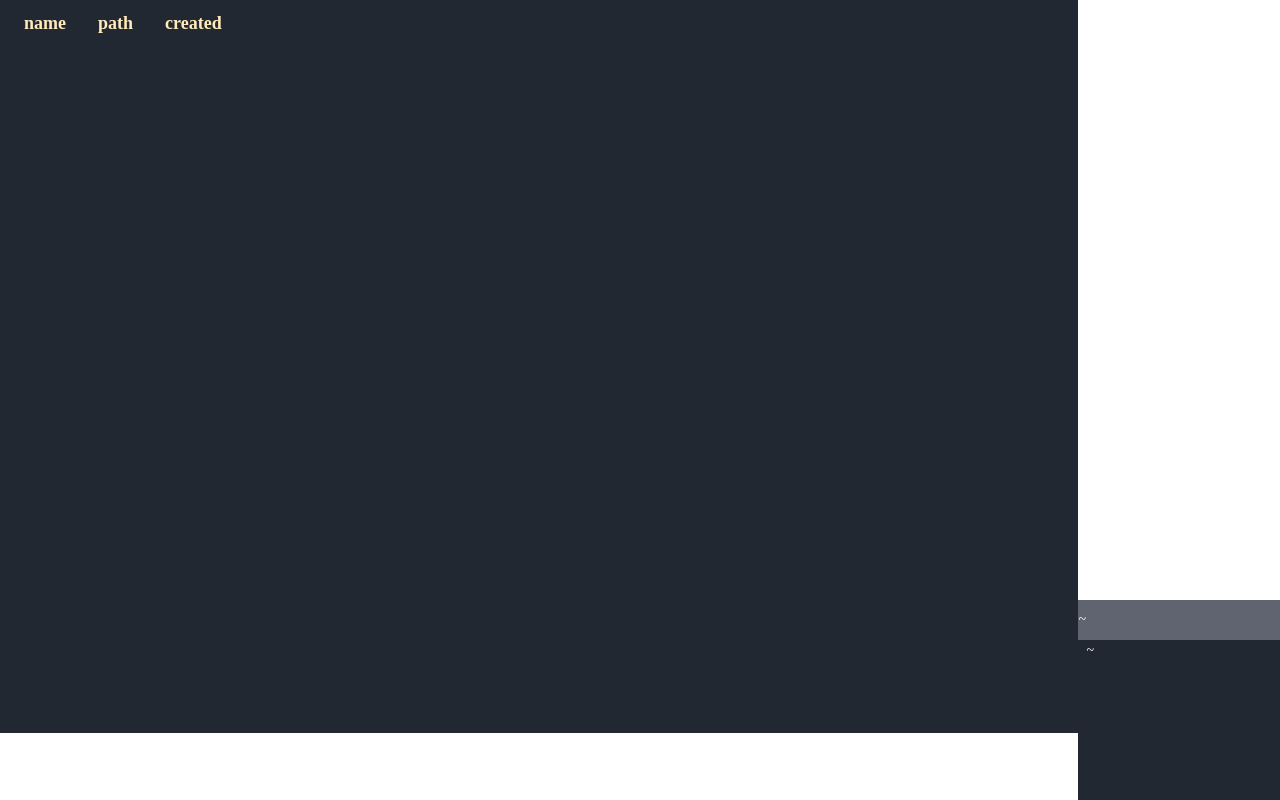
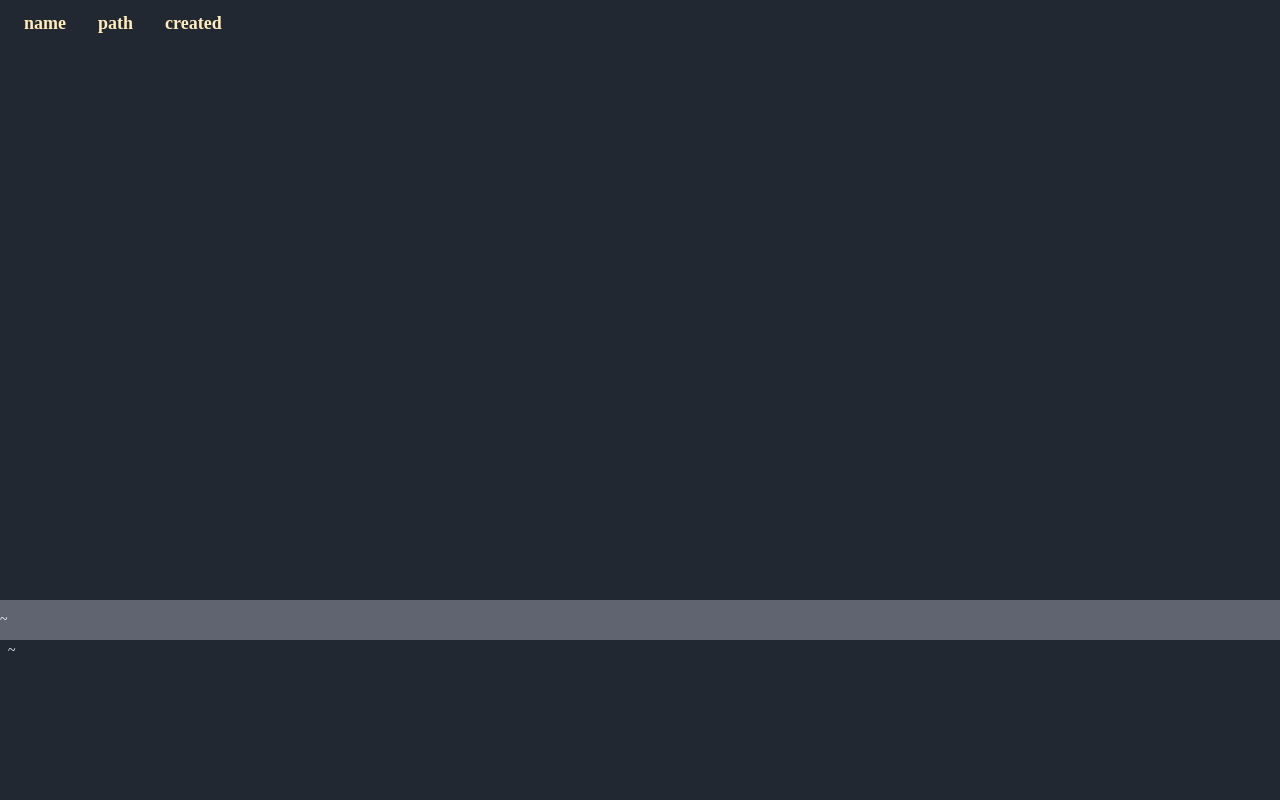
Before and after one commit to Nacir1i/View, a Vue app: page / in a window 1280 px wide. Built offline with nearby package versions, Linux system fonts and the light colour scheme; a web font is replaced by a local one.

Commit message:
add shortcut listener and input focus

```diff
--- a/src/App.vue
+++ b/src/App.vue
@@ -3,34 +3,48 @@ import { directory, view } from "./store";
 import Commands from "./components/Commands.vue";
 import Directory from "./components/Directory.vue";
 import File from "./components/File.vue";
-import { computed } from "vue";
+import { computed, ref, onMounted } from "vue";
 import { viewConfig } from "./utils";
 import { desktopDir } from "@tauri-apps/api/path";
 
 const config = computed(() => viewConfig(view.value.currentView));
+const inputRef = ref<InstanceType<typeof Commands> | null>(null);
 
 async function setup() {
   const initPath = await desktopDir();
 
   console.log(initPath);
 
-  directory.value.setPath("./");
+  directory.value.setPath(initPath);
 }
 
-function updateViews() {
-  view.value.currentView === "DIRECTORY"
-    ? view.value.setCurrentView("FILE")
-    : view.value.setCurrentView("DIRECTORY");
+function focusInput() {
+  inputRef.value?.inputRef?.focus();
+  inputRef.value?.inputRef?.scrollIntoView();
 }
 
-setup();
+function shortcutListener(event: KeyboardEvent) {
+  if (event.ctrlKey && event.shiftKey && event.key === "C") {
+    focusInput();
+  }
+}
+
+onMounted(() => {
+  document.addEventListener("keydown", shortcutListener);
+
+  setup();
+  focusInput();
+});
 </script>
 
 <template>
   <div
     class="w-screen h-screen grid grid-cols-12 grid-rows-12 relative text-white text-sm font-oxanium"
   >
-    <div :style="config" class="row-start-1 row-end-12 col-span-12 p-2">
+    <div
+      :style="config"
+      class="row-start-1 row-end-10 col-span-12 p-2 overflow-auto"
+    >
       <template v-if="view.currentView === 'DIRECTORY'">
         <Directory />
       </template>
@@ -38,7 +52,6 @@ setup();
         <File />
       </template>
     </div>
-    <Commands />
-    <button @click="updateViews" class="absolute top-0 right-0">Click</button>
+    <Commands ref="inputRef" />
   </div>
 </template>
```
